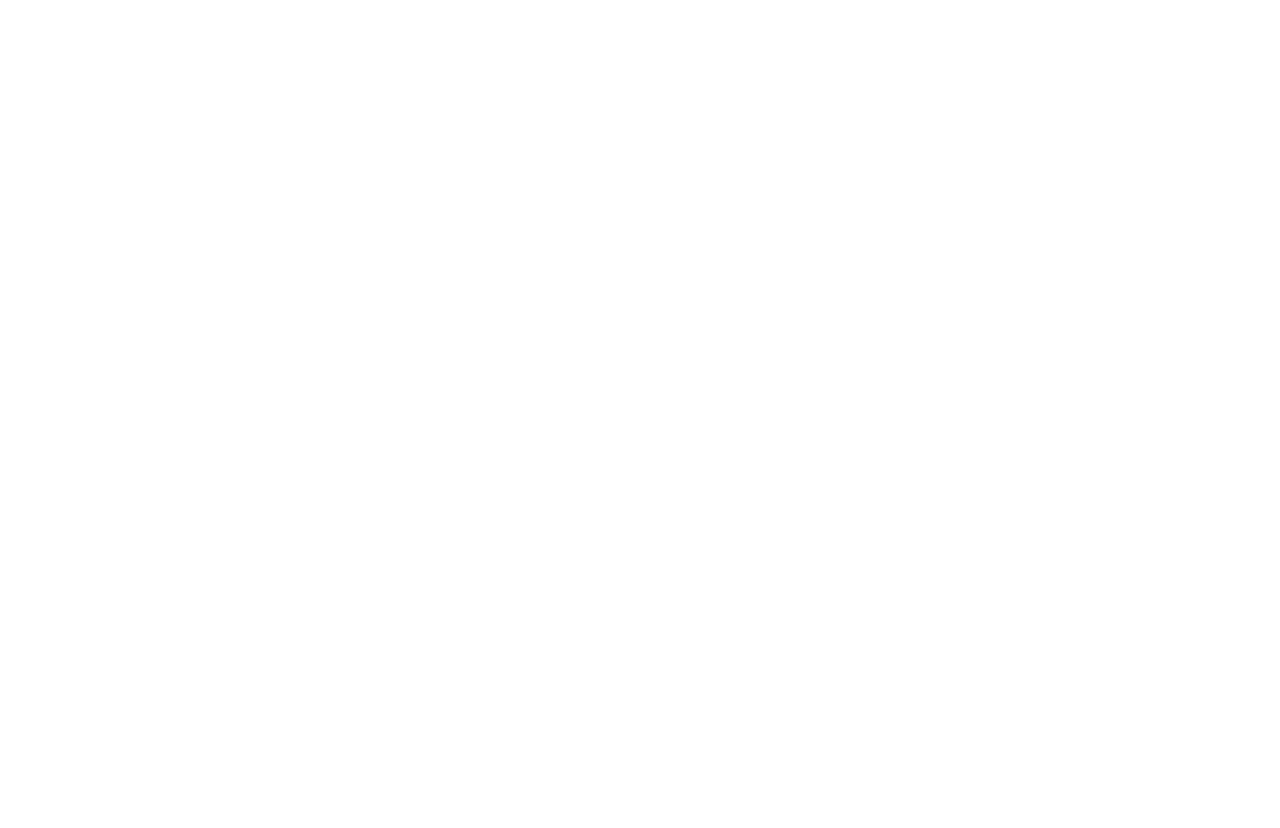
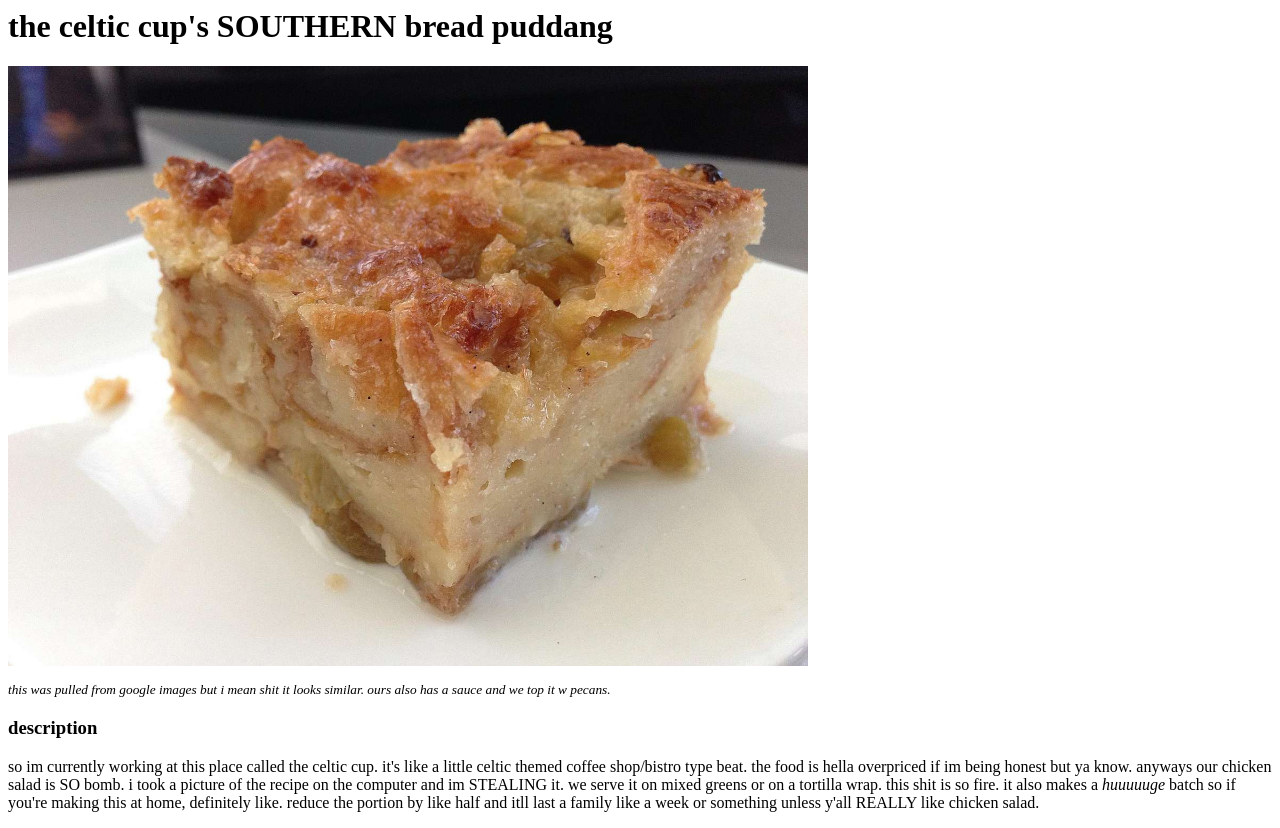
Before and after one commit to skeoswf/odin-recipes, a plain HTML site: page recipes/celticcupbreadpudding.html in a window 1280 px wide. Before the commit the page ends 800 px from the top, so only its background shows below. Drawn offline with Linux system fonts and the light colour scheme.

Commit message:
Add bread pudding description

```diff
--- a/recipes/celticcupbreadpudding.html
+++ b/recipes/celticcupbreadpudding.html
@@ -9,5 +9,15 @@
 
     <body>
 
+        <h1>the celtic cup's SOUTHERN bread puddang</h1>
+        <img src="../img/breadpuddin.jpg" alt="random google image of bread puddin width="400" height="600">
+        <p><sup><em>this was pulled from google images but i mean shit it looks similar. ours also has a sauce and we top it w pecans.</em></sup></p>
+
+        <h3>description</h3>
+        <p>so im currently working at this place called the celtic cup. it's like a little celtic themed coffee shop/bistro type beat.
+            the food is hella overpriced if im being honest but ya know. anyways our chicken salad is SO bomb. i took a picture of the recipe
+            on the computer and im STEALING it. we serve it on mixed greens or on a tortilla wrap. this shit is so fire. it also makes a
+            <em>huuuuuge</em> batch so if you're making this at home, definitely like. reduce the portion by like half and itll last a family like
+            a week or something unless y'all REALLY like chicken salad.
     </body>
 </html>
```
Also changed, not shown: index.html (+1 -1 lines), recipes/celticcupchickensalad.html (+1 -1 lines), img/breadpuddin.jpg (added).
